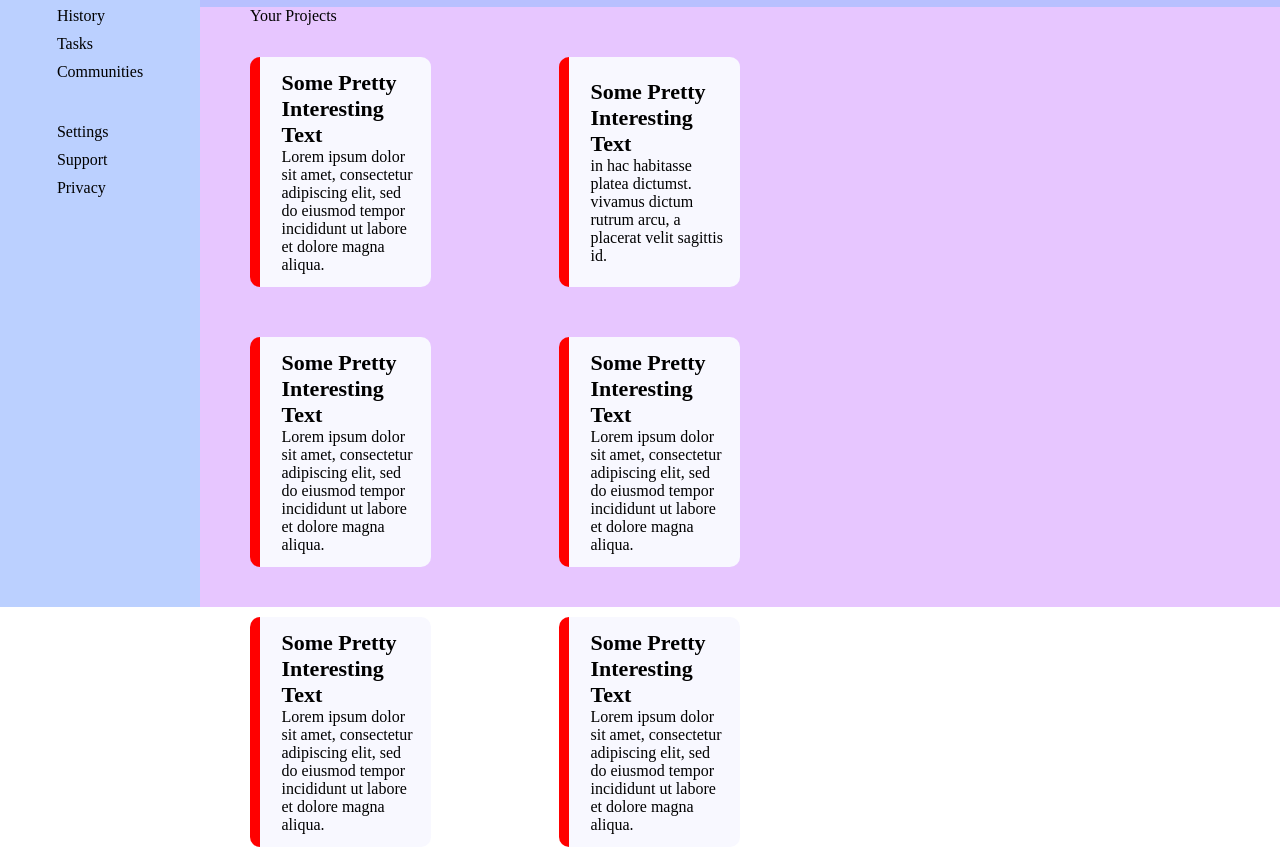
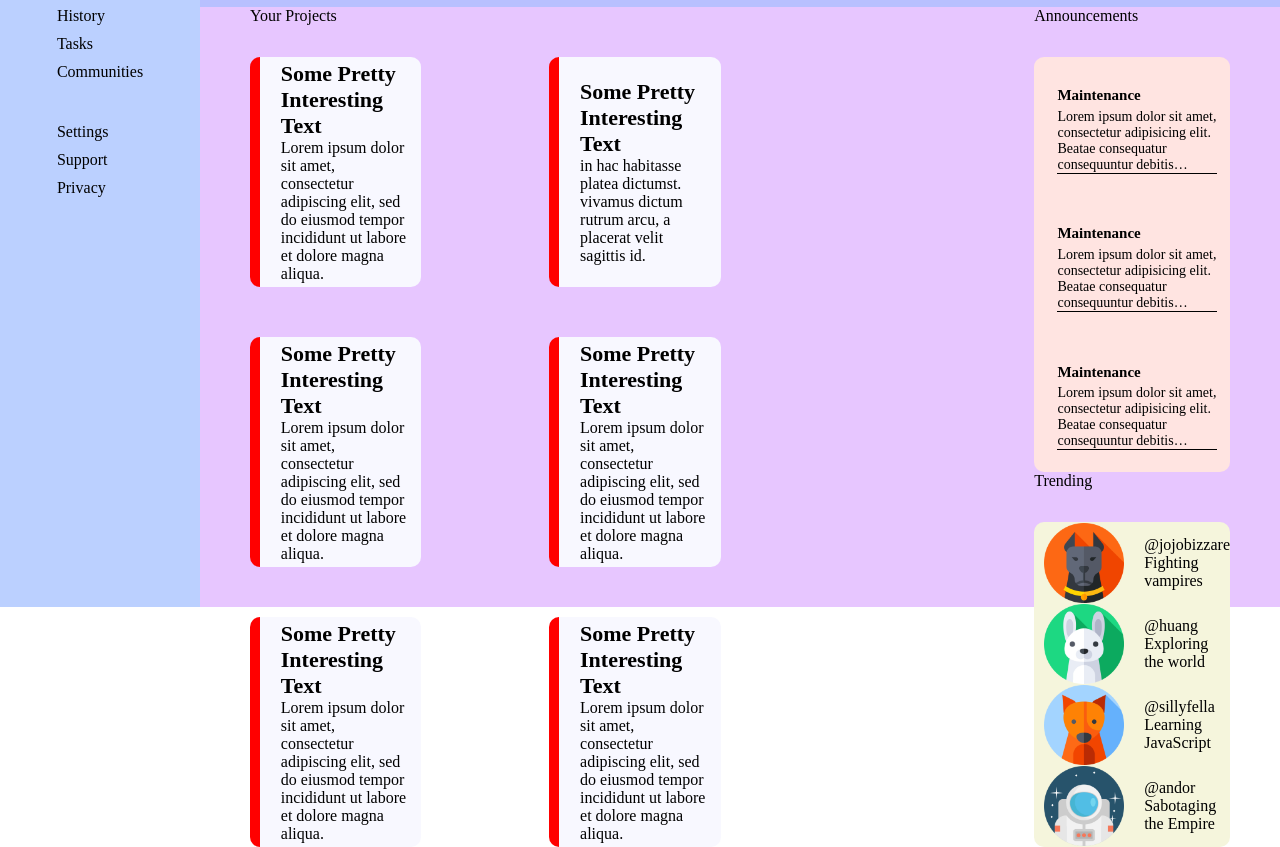
Before and after one commit to Artimer225/dashboard, a plain HTML site: page index.html in a window 1280 px wide. Shown: the part 193-1040 px from the top of the page. Drawn offline with Linux system fonts and the light colour scheme.

Commit message:
add sidebar section

```diff
--- a/index.html
+++ b/index.html
@@ -85,10 +85,54 @@
 
             <div class="sidebar">
                 <div class="announcements">
-
+                    <p>Announcements</p>
+                    <div class="news">
+                        <div class="article">
+                            <p>Maintenance</p>
+                            <p>Lorem ipsum dolor sit amet, consectetur adipisicing elit. Beatae consequatur consequuntur debitis deleniti dignissimos eos et ipsam, libero magni, molestiae molestias neque obcaecati perferendis, possimus quae qui tenetur veritatis voluptatum?</p>
+                        </div>
+                        <div class="article">
+                            <p>Maintenance</p>
+                            <p>Lorem ipsum dolor sit amet, consectetur adipisicing elit. Beatae consequatur consequuntur debitis deleniti dignissimos eos et ipsam, libero magni, molestiae molestias neque obcaecati perferendis, possimus quae qui tenetur veritatis voluptatum?</p>
+                        </div>
+                        <div class="article">
+                            <p>Maintenance</p>
+                            <p>Lorem ipsum dolor sit amet, consectetur adipisicing elit. Beatae consequatur consequuntur debitis deleniti dignissimos eos et ipsam, libero magni, molestiae molestias neque obcaecati perferendis, possimus quae qui tenetur veritatis voluptatum?</p>
+                        </div>
+                    </div>
                 </div>
                 <div class="trending">
-
+                    <p>Trending</p>
+                    <div class="trends">
+                        <div class="profile">
+                            <img src="images/avatar2.png" alt="picture of a dog">
+                            <div class="info">
+                                <p>@jojobizzare</p>
+                                <p>Fighting vampires</p>
+                            </div>
+                        </div>
+                        <div class="profile">
+                            <img src="images/avatar1.png" alt="picture of a rabbit">
+                            <div class="info">
+                                <p>@huang</p>
+                                <p>Exploring the world</p>
+                            </div>
+                        </div>
+                        <div class="profile">
+                            <img src="images/avatar3.png" alt="picture of a dog">
+                            <div class="info">
+                                <p>@sillyfella</p>
+                                <p>Learning JavaScript </p>
+                            </div>
+                        </div>
+                        <div class="profile">
+                            <img src="images/avatar4.png" alt="picture of an astronaut">
+                            <div class="info">
+                                <p>@andor</p>
+                                <p>Sabotaging the Empire</p>
+                            </div>
+                        </div>
+                    </div>
                 </div>
             </div>
         </div>
--- a/styles.css
+++ b/styles.css
@@ -129,7 +129,7 @@ p {
     display: grid;
     grid-column: 2 / -1;
     grid-row: 2 / -1;
-    grid-template-columns: 50px 3fr 1fr 2fr 50px;
+    grid-template-columns: 50px 3fr 2fr 1fr 50px;
     grid-template-rows: 50px 1fr 150px;
     background-color: #e7c6ff;
 }
@@ -150,9 +150,6 @@ p {
     grid-template-rows: repeat(2, 1fr) 4fr 1fr;
     grid-template-columns: 10px 0.5fr 6fr 0.5fr;
     height: 230px;
-    /*width: 400px;*/
-    /*min-width: 240px;*/
-    /*width: 400px;*/
     border-left: 10px solid red;
     border-radius: 10px;
     background-color: ghostwhite;
@@ -178,3 +175,76 @@ p {
     grid-row: 1 / 3;
     grid-template-rows: repeat(2, 1fr);
 }
+
+.section .sidebar .announcements {
+    display: grid;
+    grid-template-rows: 50px 1fr;
+    grid-template-columns: 1fr;
+}
+
+.section .sidebar .announcements p {
+    grid-column: 1/ 2;
+}
+
+.section .sidebar .trending {
+    display: grid;
+    grid-template-rows: 50px 1fr;
+}
+
+.section .sidebar .trending p {
+    grid-column: 1/ 2;
+}
+
+.section .sidebar .news {
+    /*i better make these variables global, as they repeat three hecking times*/
+    display: grid;
+    grid-template-rows: repeat(3, 1fr);
+    /*grid-template-columns: 10px 0.5fr 6fr 0.5fr;*/
+    background-color: mistyrose;
+    border-radius: 10px;
+}
+
+.section .sidebar .news .article {
+    display: grid;
+    grid-template-rows: 30px 1fr 3fr 1fr;
+    grid-template-columns: 10px 0.5fr 6fr 0.5fr;
+}
+
+.section .sidebar .news .article p:first-child {
+    grid-column: 3 / 4;
+    grid-row: 2 / 3;
+    font-size: 15px;
+    font-weight: bold;
+}
+
+.section .sidebar .news .article p:last-child {
+    grid-column: 3 / 4;
+    grid-row: 3 / 4;
+    font-size: 14px;
+    display: -webkit-box;
+    /*max-width: 200px;*/
+    -webkit-line-clamp: 4;
+    -webkit-box-orient: vertical;
+    overflow: hidden;
+    border-bottom: black solid 1px;
+}
+.section .sidebar .trends {
+    display: grid;
+    grid-template-rows: repeat(4, 1fr);
+    grid-template-columns: 10px 0.5fr 6fr 0.5fr;
+    background-color: beige;
+    border-radius: 10px;
+}
+
+.section .sidebar .trends .profile {
+    display: grid;
+    grid-column: 3 / 4;
+    grid-template-columns: 80px 1fr;
+    align-items: center;
+    gap: 20px;
+}
+
+.section .sidebar .trends .profile img {
+    height: 80px;
+    width: 80px;
+}
```
Also changed, not shown: images/avatar1.png (added), images/avatar2.png (added), images/avatar3.png (added), images/avatar4.png (added).
